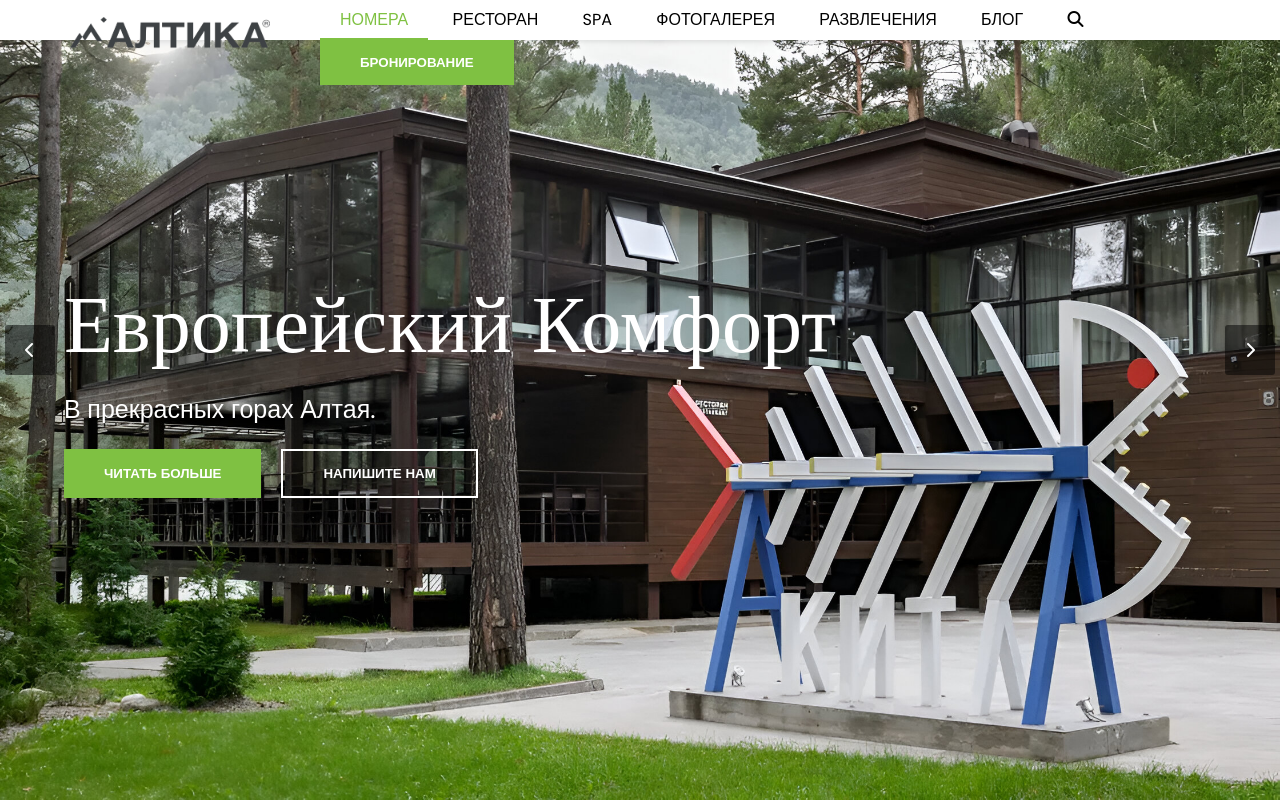
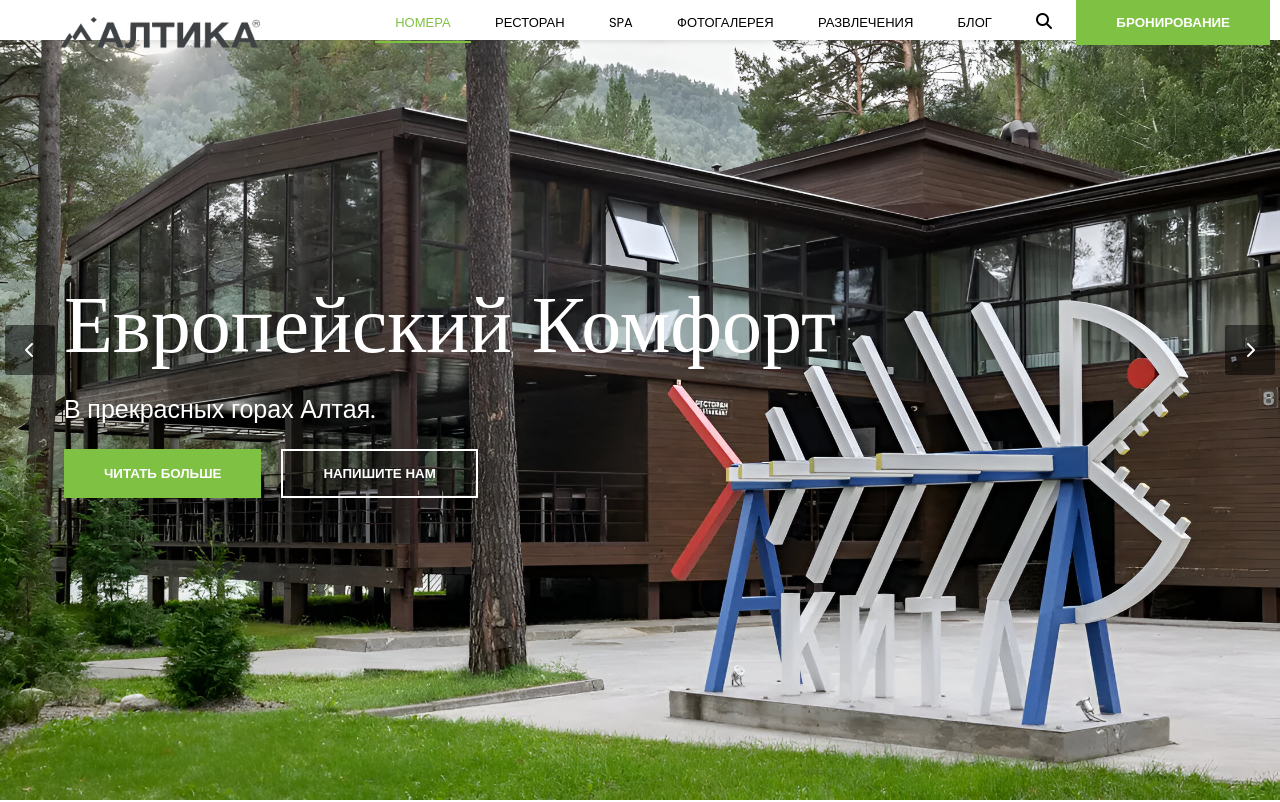
Before and after one commit to KatyaBaglay/Altika-Hotel, a plain HTML site: page index.html in a window 1280 px wide. Shown: the top 802 px of the page. Drawn offline with nearby package versions, Linux system fonts and the light colour scheme.

Commit message:
Update style.css

```diff
--- a/css/style.css
+++ b/css/style.css
@@ -1020,3 +1020,19 @@ footer label {
     grid-template-columns: repeat(1, 1fr);
   }
 }
+@media screen and (max-width: 1500px) {
+    header {
+        height: 5vh;
+        line-height: 5vh;
+        padding: 0 10px;
+        position: fixed; /* Add this to fix the header */
+        top: 0; /* Add this to position it at the top */
+        width: 100%; /* Add this to make it full width */
+        background-color: #fff; /* Add a background color */
+        z-index: 1000; /* Ensure it stays above other elements */
+        box-shadow: 0 2px 5px rgba(0, 0, 0, 0.1); /* Optional: add shadow for better visibility */
+      }
+      header ul li a{
+        font-size: 13px;
+      }
+}
```
